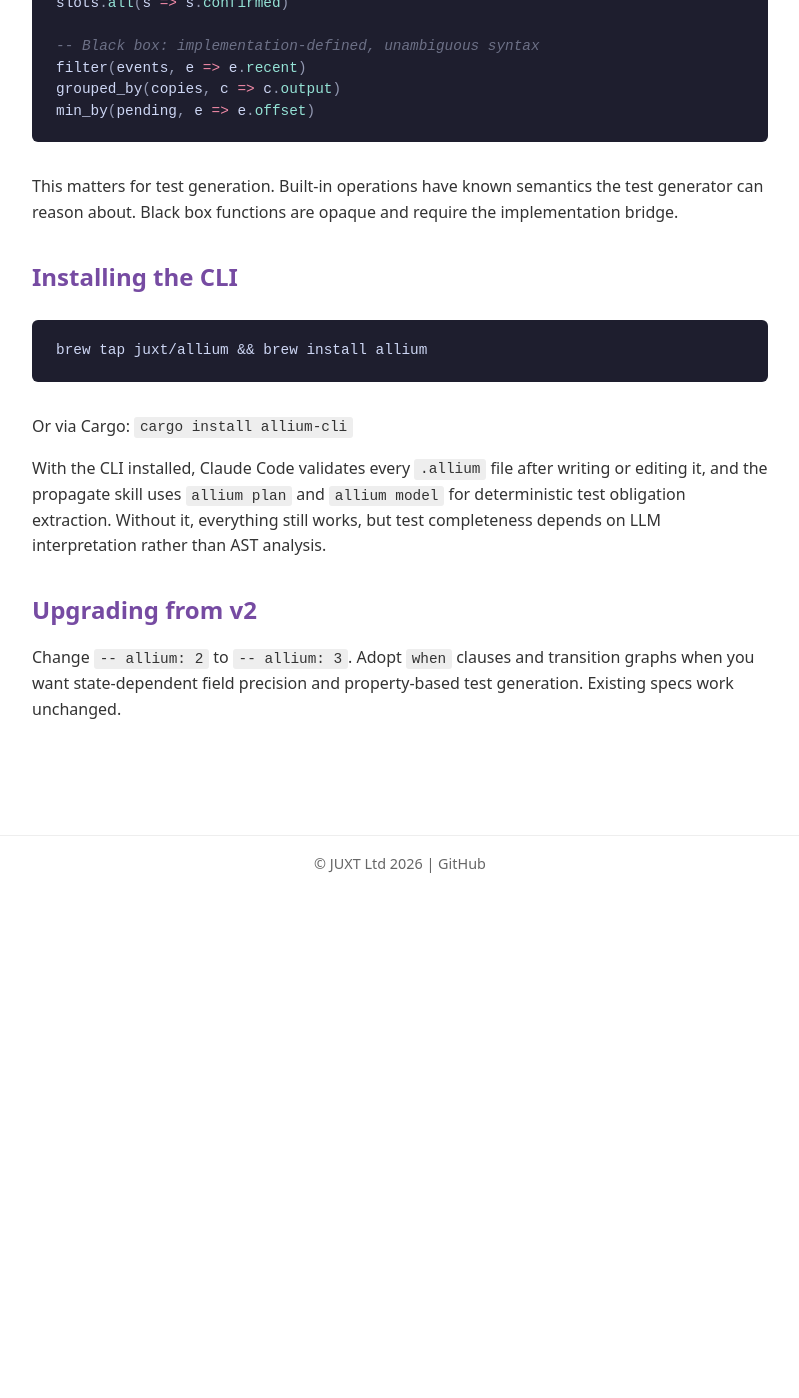
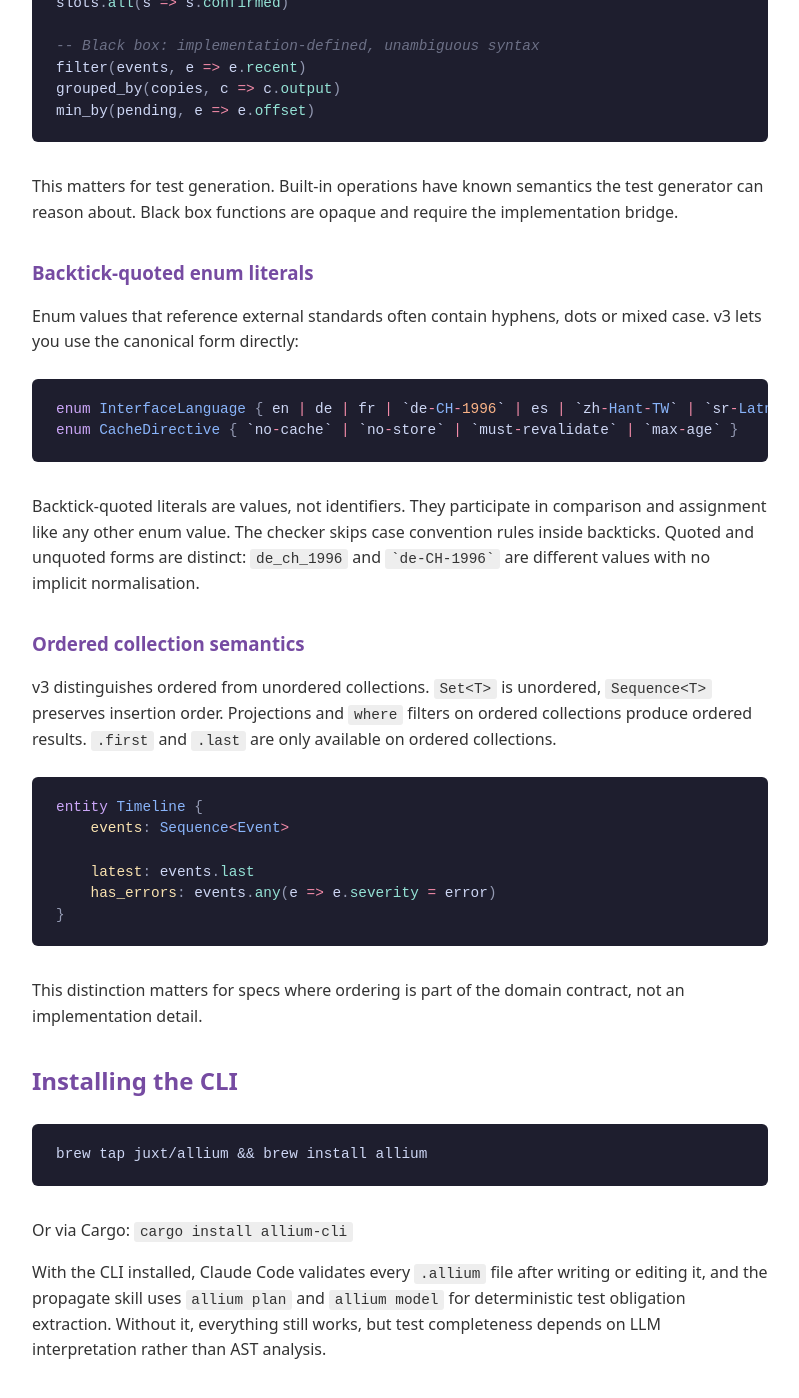
Before and after one commit to juxt/allium, a Jekyll site: the page built from v3/index.md, in a window 1280 px wide and 1400 px high, scrolled down 5409 px. Shown: the whole window, without its empty margins (240-1039 px from the left). Built offline with Jekyll 4.4.1, drawn with Linux system fonts in a browser that asks for light colours; before the commit the page ends 6300 px from its top, so only the background shows below that; some of the changed text lies outside the part shown.

Commit message:
Add backtick-quoted literals, ordered collections, produces/consumes migration note

````diff
--- a/v3/index.md
+++ b/v3/index.md
@@ -224,6 +224,32 @@ min_by(pending, e => e.offset)
 
 This matters for test generation. Built-in operations have known semantics the test generator can reason about. Black box functions are opaque and require the implementation bridge.
 
+### Backtick-quoted enum literals
+
+Enum values that reference external standards often contain hyphens, dots or mixed case. v3 lets you use the canonical form directly:
+
+```allium
+enum InterfaceLanguage { en | de | fr | `de-CH-1996` | es | `zh-Hant-TW` | `sr-Latn` }
+enum CacheDirective { `no-cache` | `no-store` | `must-revalidate` | `max-age` }
+```
+
+Backtick-quoted literals are values, not identifiers. They participate in comparison and assignment like any other enum value. The checker skips case convention rules inside backticks. Quoted and unquoted forms are distinct: `de_ch_1996` and `` `de-CH-1996` `` are different values with no implicit normalisation.
+
+### Ordered collection semantics
+
+v3 distinguishes ordered from unordered collections. `Set<T>` is unordered, `Sequence<T>` preserves insertion order. Projections and `where` filters on ordered collections produce ordered results. `.first` and `.last` are only available on ordered collections.
+
+```allium
+entity Timeline {
+    events: Sequence<Event>
+
+    latest: events.last
+    has_errors: events.any(e => e.severity = error)
+}
+```
+
+This distinction matters for specs where ordering is part of the domain contract, not an implementation detail.
+
 ## Installing the CLI
 
 ```
@@ -236,4 +262,6 @@ With the CLI installed, Claude Code validates every `.allium` file after writing
 
 ## Upgrading from v2
 
-Change `-- allium: 2` to `-- allium: 3`. Adopt `when` clauses and transition graphs when you want state-dependent field precision and property-based test generation. Existing specs work unchanged.
+Change `-- allium: 2` to `-- allium: 3`. One breaking change: `produces` and `consumes` clauses on rules are removed. Replace them with `when` clauses on the fields themselves. The checker emits a migration diagnostic if it encounters the old syntax.
+
+Everything else is additive. Adopt `when` clauses, transition graphs and the other new features as you need them.
````
